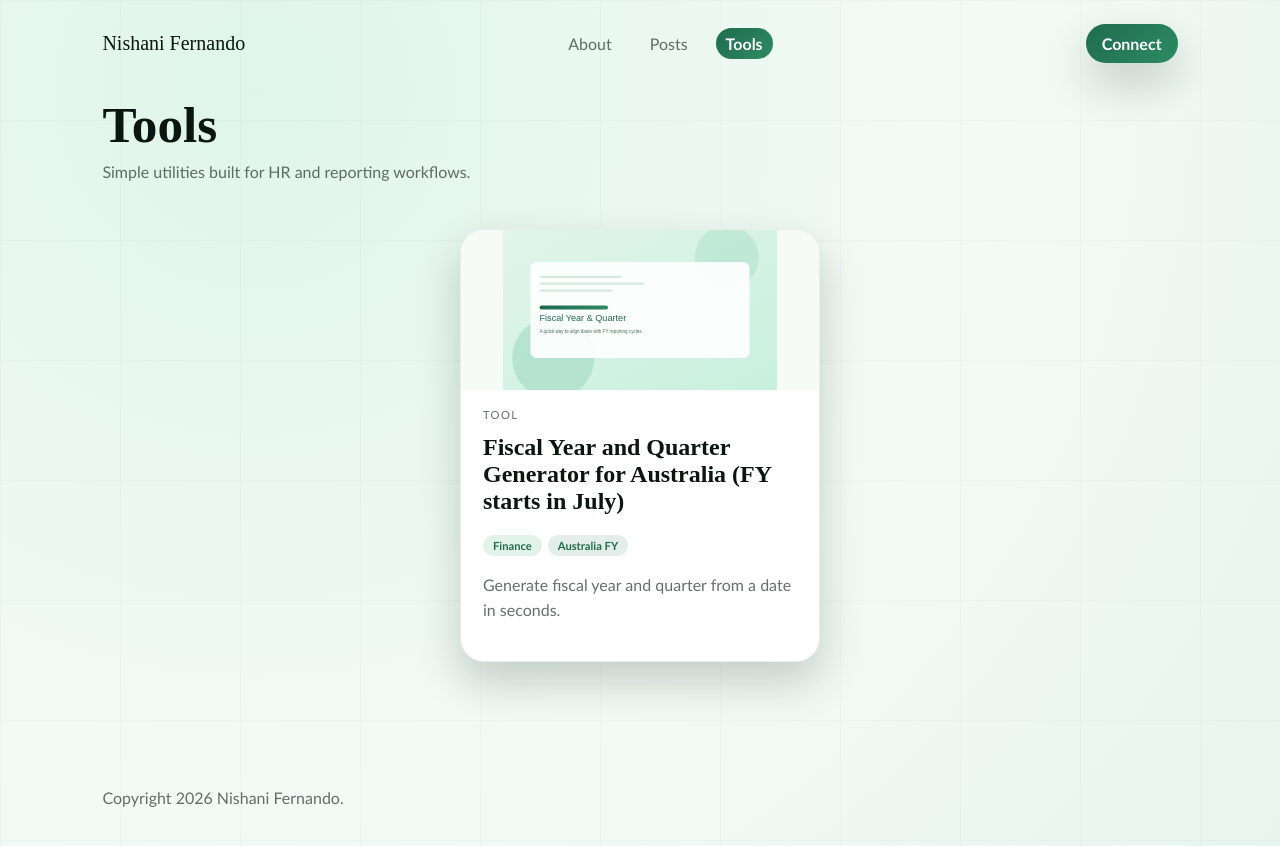
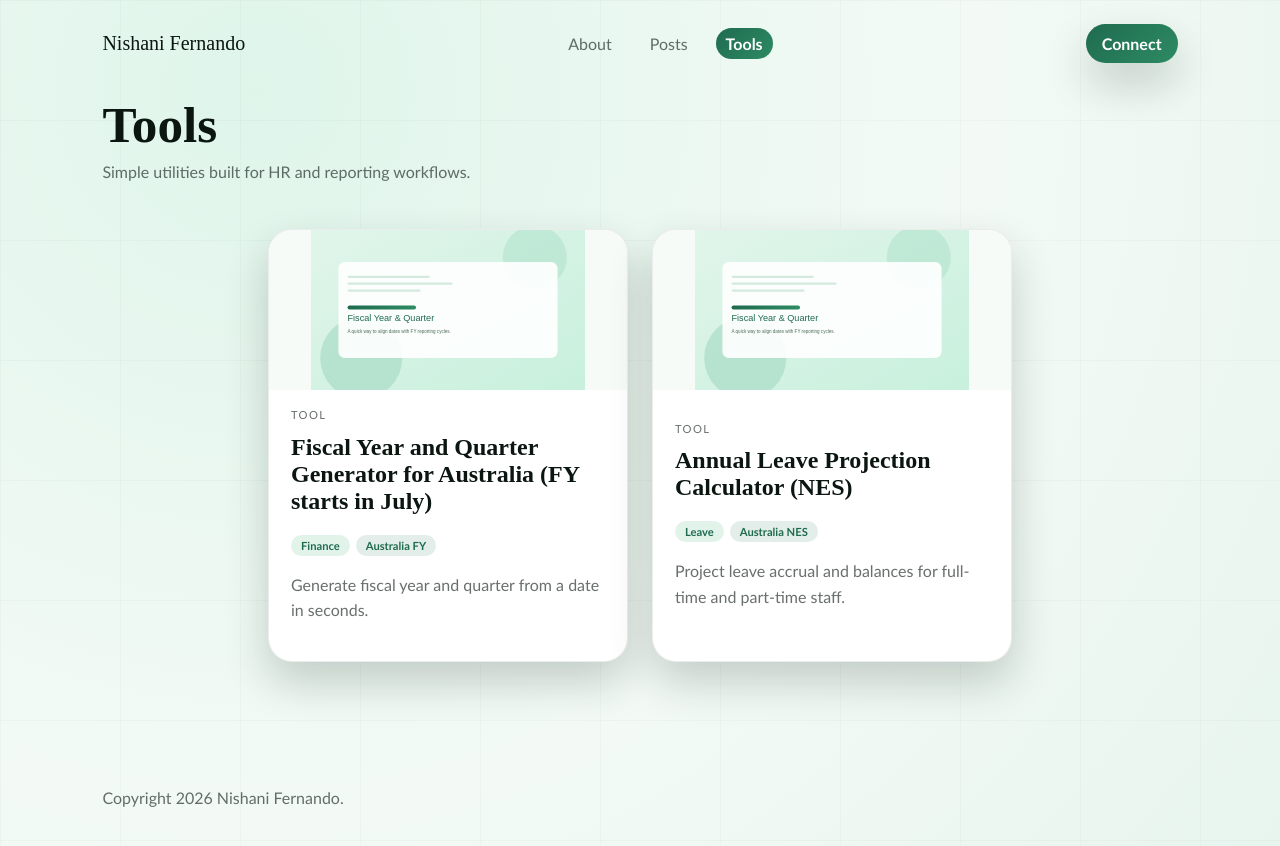
Before and after one commit to nishanif/nishanif.github.io, a Jekyll site: the page built from tools.html, in a window 1280 px wide. Shown: the top 846 px of the page. Built offline with Jekyll 4.4.1, drawn with Linux system fonts in a browser that asks for light colours.

Commit message:
Add annual leave projection tool and update tools layout

```diff
--- a/styles.css
+++ b/styles.css
@@ -399,6 +399,14 @@ body {
     font-family: inherit;
 }
 
+.tool-body select,
+.tool-body input[type="number"] {
+    padding: 12px 14px;
+    border-radius: 12px;
+    border: 1px solid rgba(12, 18, 16, 0.2);
+    font-family: inherit;
+}
+
 .tool-body button {
     justify-self: start;
     padding: 10px 18px;
--- a/tools.html
+++ b/tools.html
@@ -21,4 +21,16 @@ permalink: /tools/
             <p>Generate fiscal year and quarter from a date in seconds.</p>
         </div>
     </a>
+    <a class="card post-card" href="{{ "/tools/annual-leave-projection/" | relative_url }}">
+        <img class="post-image" src="{{ "/assets/images/featured-sample.svg" | relative_url }}" alt="Annual Leave Projection Calculator">
+        <div class="post-body">
+            <p class="post-meta">Tool</p>
+            <h2>Annual Leave Projection Calculator (NES)</h2>
+            <div class="post-tags">
+                <span class="tag-pill">Leave</span>
+                <span class="tag-pill secondary">Australia NES</span>
+            </div>
+            <p>Project leave accrual and balances for full-time and part-time staff.</p>
+        </div>
+    </a>
 </section>
```
Also changed, not shown: tools/annual-leave-projection.html (added, +49 -0 lines), tools/annual-leave-projection.js (added, +78 -0 lines).
